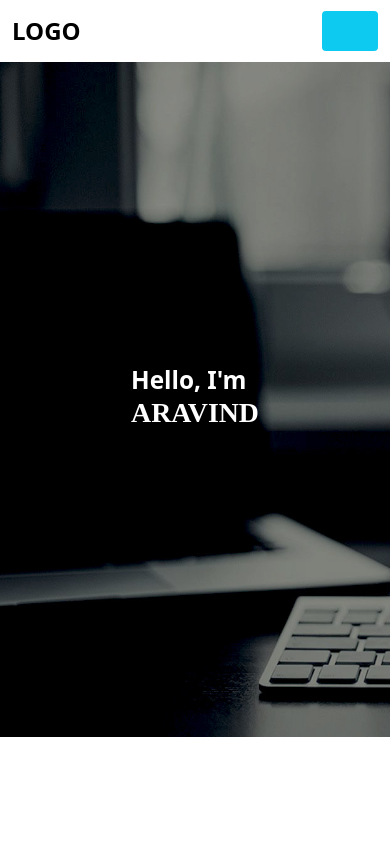
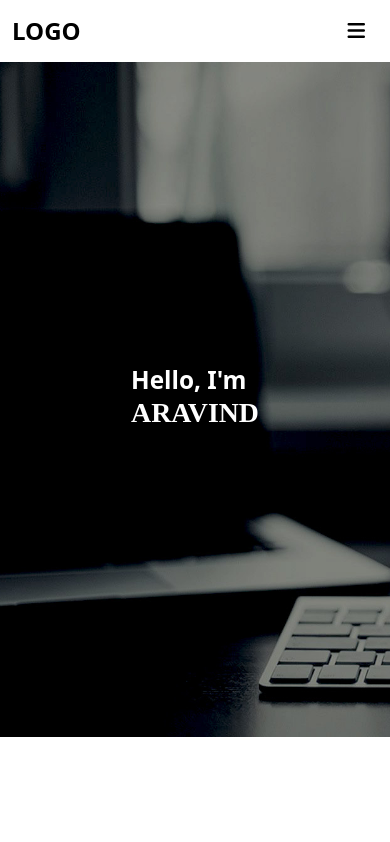
Before and after one commit to AravindReghunath/AravindReghunath, a plain HTML site: page index.html in a window 390 px wide. Shown: the top 842 px of the page. Drawn offline with nearby package versions, Linux system fonts and the light colour scheme.

Commit message:
Update index.html

```diff
--- a/index.html
+++ b/index.html
@@ -17,8 +17,8 @@
         <div class="container-fluid">
 
             <a class="navbar-brand font-weight-bold" href="#">Logo</a>
-            <button class="navbar-toggler bg-info" type="button" data-toggle="collapse" data-target="#navbarNav" aria-controls="navbarNav" aria-expanded="false" aria-label="Toggle navigation">
-              <span class="navbar-toggler-icon"></span>
+            <button class="navbar-toggler " type="button" data-toggle="collapse" data-target="#navbarNav" aria-controls="navbarNav" aria-expanded="false" aria-label="Toggle navigation">
+              <span class="fas fa-bars"></span>
             </button>
             <div class="collapse navbar-collapse " id="navbarNav">
               <ul class="navbar-nav ms-auto">
```
